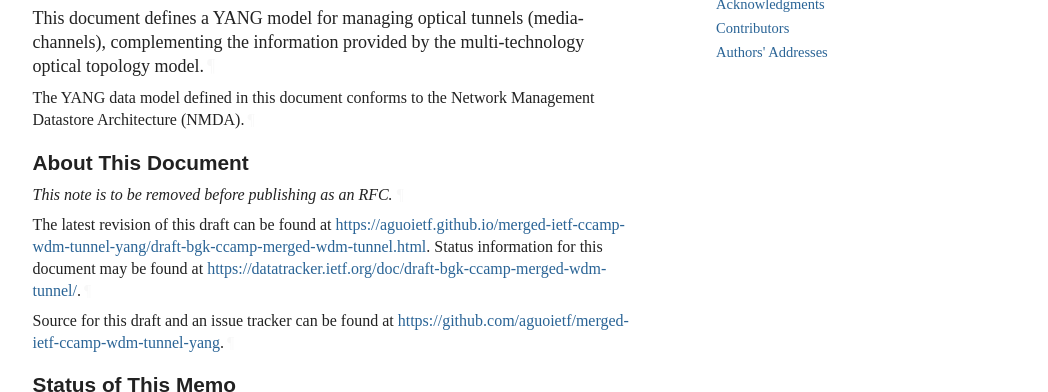
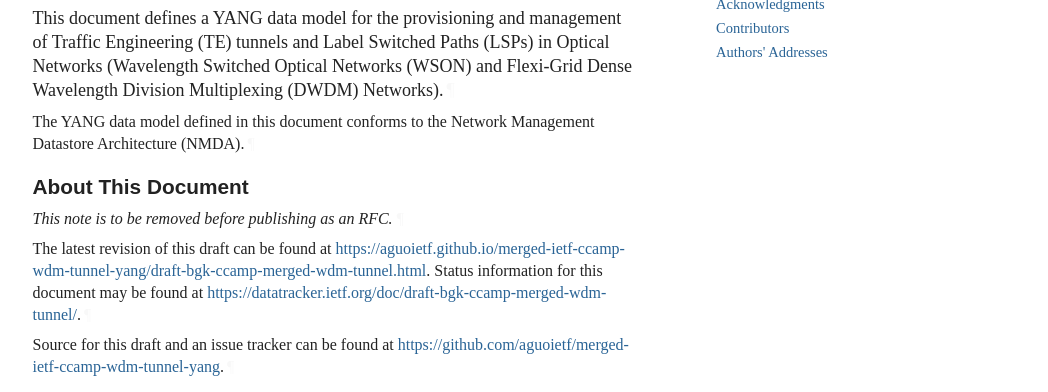
Before and after one commit to aguoietf/merged-ietf-ccamp-wdm-tunnel-yang, a plain HTML site: page Dan-Review/draft-bgk-ccamp-merged-wdm-tunnel.html in a window 1280 px wide. Shown: the part 381-773 px from the top of the page, without its empty margins (92-1140 px from the left). Drawn offline with Linux system fonts and the light colour scheme; a web font is replaced by a local one.

Commit message:
Script updating gh-pages from fcfe17e. [ci skip]

```diff
--- a/Dan-Review/draft-bgk-ccamp-merged-wdm-tunnel.html
+++ b/Dan-Review/draft-bgk-ccamp-merged-wdm-tunnel.html
@@ -11,8 +11,7 @@
 <meta content="Jorge E. Lopez de Vergara Mendez" name="author">
 <meta content="Daniel Perdices Burrero" name="author">
 <meta content="
-       This document defines a YANG model for managing optical tunnels (media-channels),
-   complementing the information provided by the multi-technology optical topology model.
+       This document defines a YANG data model for the provisioning and management of Traffic Engineering (TE) tunnels and Label Switched Paths (LSPs) in Optical Networks (Wavelength Switched Optical Networks (WSON) and Flexi-Grid Dense Wavelength Division Multiplexing (DWDM) Networks).
        The YANG data model defined in this document conforms to the Network
    Management Datastore Architecture (NMDA).
     " name="description">
@@ -1085,8 +1084,7 @@ svg :is([fill="white"], [fill^="#fff"]) {
 <h1 id="title">A YANG Data Model for WDM Tunnels</h1>
 <section id="section-abstract">
       <h2 id="abstract"><a href="#abstract" class="selfRef">Abstract</a></h2>
-<p id="section-abstract-1">This document defines a YANG model for managing optical tunnels (media-channels),
-   complementing the information provided by the multi-technology optical topology model.<a href="#section-abstract-1" class="pilcrow">¶</a></p>
+<p id="section-abstract-1">This document defines a YANG data model for the provisioning and management of Traffic Engineering (TE) tunnels and Label Switched Paths (LSPs) in Optical Networks (Wavelength Switched Optical Networks (WSON) and Flexi-Grid Dense Wavelength Division Multiplexing (DWDM) Networks).<a href="#section-abstract-1" class="pilcrow">¶</a></p>
 <p id="section-abstract-2">The YANG data model defined in this document conforms to the Network
    Management Datastore Architecture (NMDA).<a href="#section-abstract-2" class="pilcrow">¶</a></p>
 </section>
```
